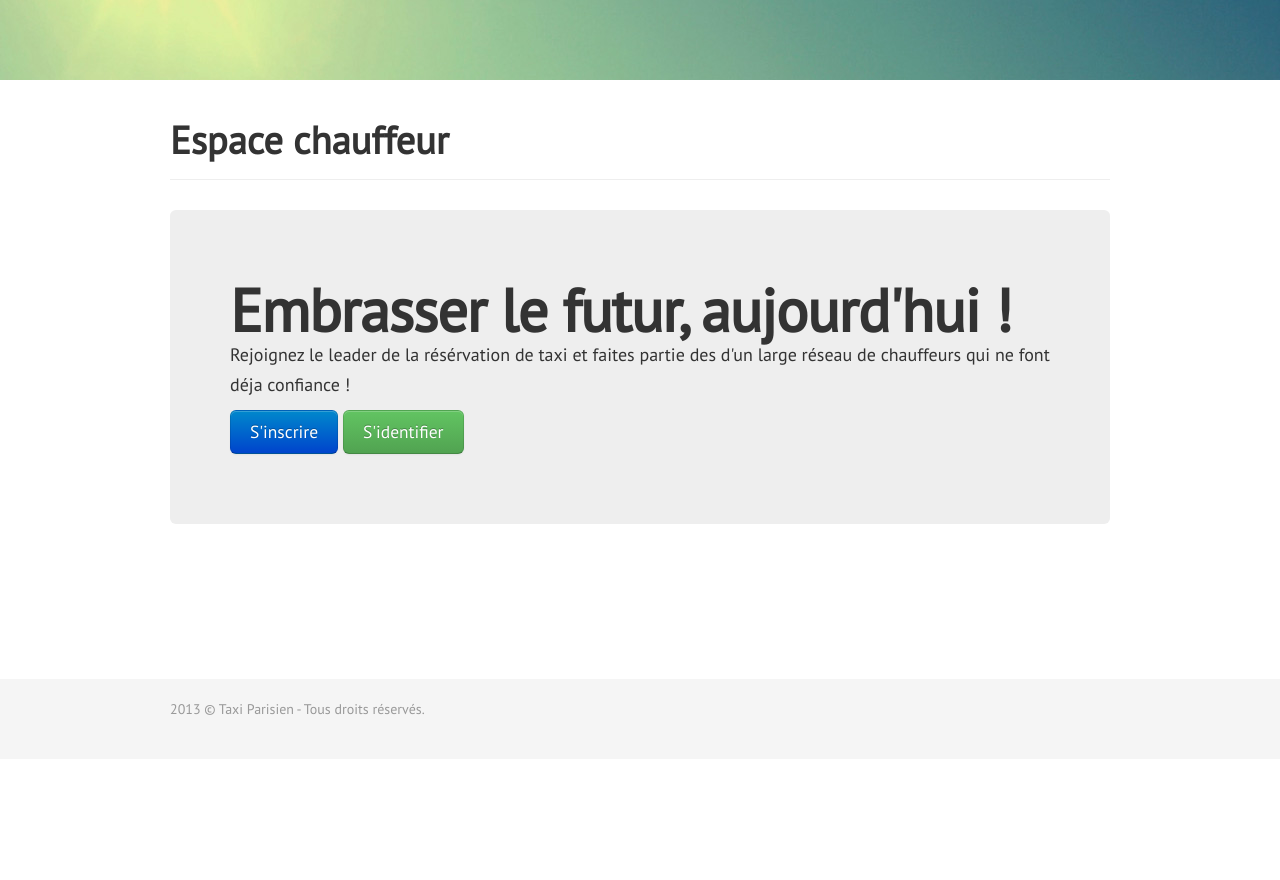
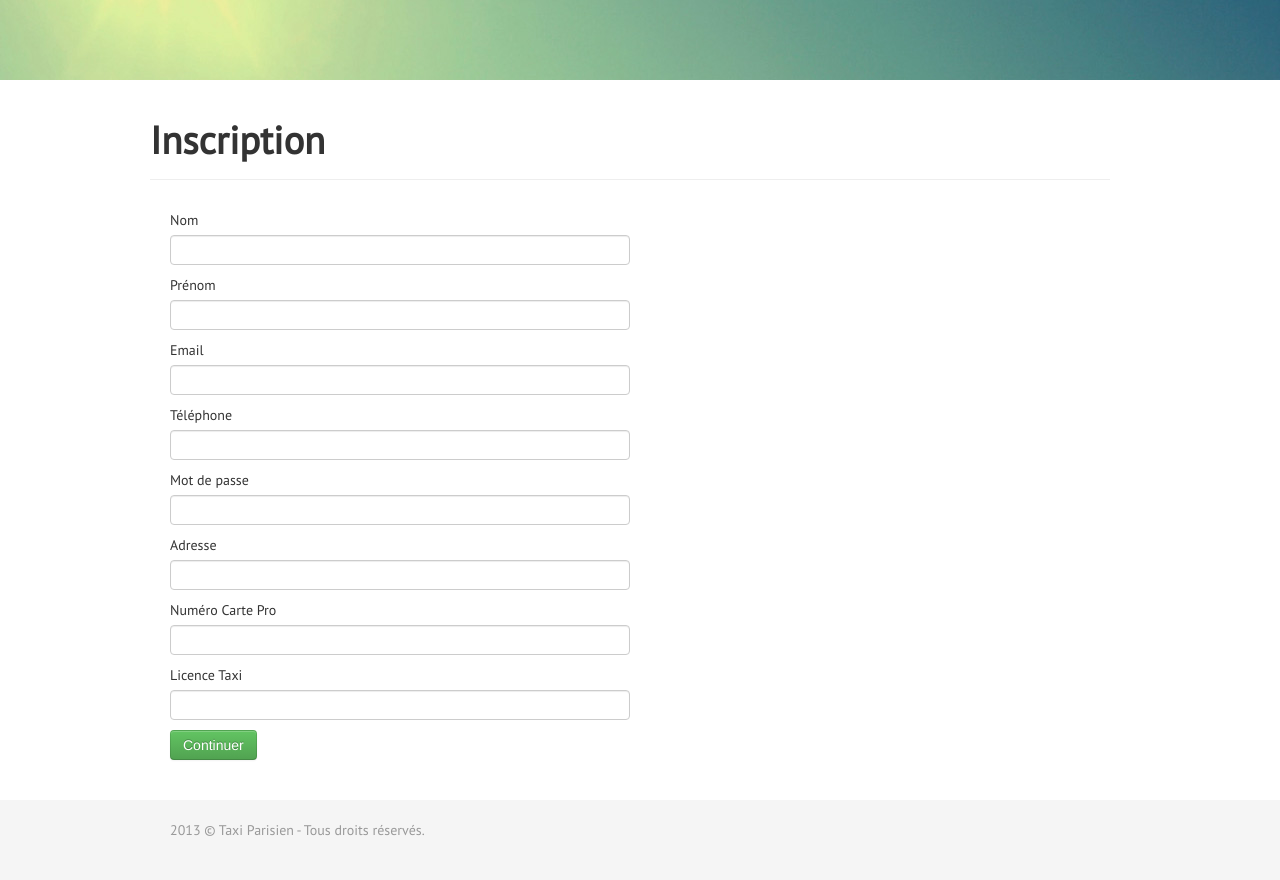
Before and after one commit to goodoldrepos/TX-Backend, a CodeIgniter app: page /tx/index.php/chauffeurs/create in a window 1280 px wide. Shown: the part 41-921 px from the top of the page. Before the commit the page ends 756 px from the top, so only its background shows below. Run offline with CodeIgniter, Linux system fonts and the light colour scheme; some libraries are stand-ins or nearby versions.

Commit message:
added few tweaks to chauffeur controller

```diff
--- a/application/controllers/chauffeurs.php
+++ b/application/controllers/chauffeurs.php
@@ -18,7 +18,14 @@
 
 		$this->load->library('form_validation');
 		$this->form_validation->set_rules('nom', 'Nom', 'required');
-		//$this->form_validation->set_rules('adresse', 'Adresse', 'required');
+		$this->form_validation->set_rules('prenom', 'Prénom', 'required');
+		$this->form_validation->set_rules('email', 'Email', 'required|valid_email');
+		$this->form_validation->set_rules('motdepasse', 'Mot de passe', 'required|min_length[6]');
+		$this->form_validation->set_rules('telephone', 'Téléphone', 'required');
+		$this->form_validation->set_rules('adresse', 'Adresse', 'required');
+		$this->form_validation->set_rules('num_carte_pro', 'Numéro Carte Pro', 'required');
+		$this->form_validation->set_rules('licence', 'Licence Taxi', 'required');
+
 
       	if ( $this->form_validation->run() !== false ) {
 
@@ -31,6 +38,11 @@
                 'nom' 			=>    $this->input->post('nom'),
                 'prenom' 		=>    $this->input->post('prenom'),
                 'telephone' 	=>    $this->input->post('telephone'),
+                'adresse' 		=>    $this->input->post('adresse'),
+                'num_carte_pro' =>    $this->input->post('num_carte_pro'),
+                'smartphone' 	=>    $this->input->post('smartphone'),
+                'licence' 		=>    $this->input->post('licence'),
+                'valide' 		=>    "pending"
 			);
 
 			//créer nouveau profil chauffeur
@@ -44,7 +56,7 @@
 
       	}else{
       		$this->load->view('templates/header');
-      		$this->load->view('pages/chauffeurs');
+      		$this->load->view('chauffeurs/create');
       		$this->load->view('templates/footer');
       	}
 
--- a/application/controllers/users.php
+++ b/application/controllers/users.php
@@ -13,7 +13,7 @@
 		$this->form_validation->set_rules('prenom', 'Prenom', 'required');
 		$this->form_validation->set_rules('telephone', 'Telephone', 'required');
       	$this->form_validation->set_rules('email', 'Adresse Email', 'valid_email|required|is_unique[utilisateurs.email]');
-      	$this->form_validation->set_rules('motdepasse', 'Mot de passe', 'required|min_length[4]');
+      	$this->form_validation->set_rules('motdepasse', 'Mot de passe', 'required|min_length[6]');
 
       	if ( $this->form_validation->run() !== false ) {
          // then validation passed. Insert to DB
--- a/application/views/chauffeurs/create.php
+++ b/application/views/chauffeurs/create.php
@@ -19,16 +19,12 @@
 			<input type="text" class="input-block-level" name="telephone" placeholder="" />
 			<label>Mot de passe</label>
   			<input type="password" class="input-block-level" name="motdepasse" placeholder="" />
-  			<label>Addresse</label>
+  			<label>Adresse</label>
  			<input type="text" class="input-block-level" name="adresse" placeholder="" />
- 			<label>Numéro de Stationnement</label>
-			<input type="text" class="input-block-level" name="num_stationnement" placeholder="" />
 			<label>Numéro Carte Pro</label>
 			<input type="text" class="input-block-level" name="num_carte_pro" placeholder="" />
-			<label>Immatriculation</label>
-			<input type="text" class="input-block-level" name="immatriculation" placeholder="" />
-			<label>Commune Exercice</label>
-			<input type="text" class="input-block-level" name="commune_exercice" placeholder="" />
+			<label>Licence Taxi</label>
+			<input type="text" class="input-block-level" name="licence" placeholder="" />
     		<input type="submit" class="btn btn-success" value="Continuer" >
 			<br/><br/>
     	<?php echo form_close() ?>
```
Also changed, not shown: application/views/pages/admin.php (+22 -1 lines), application/views/chaffeurs/view.php (deleted).
